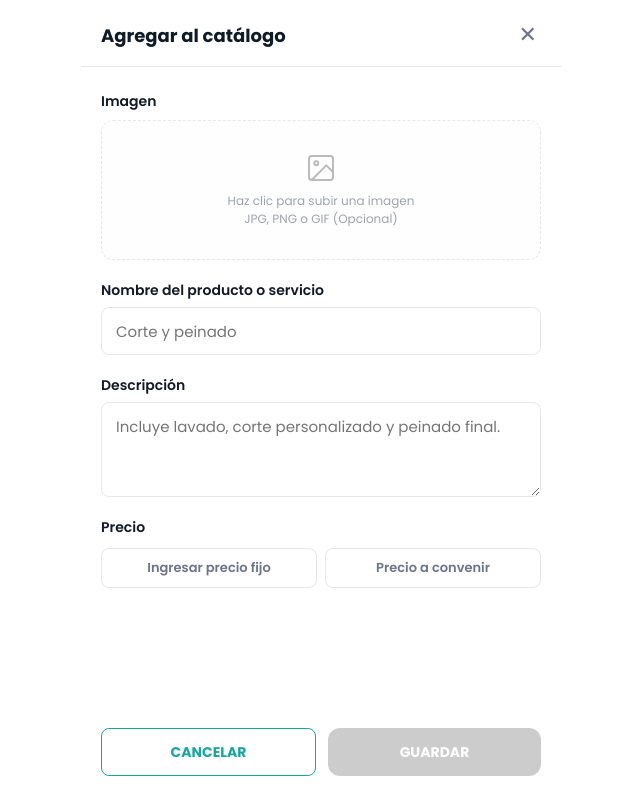
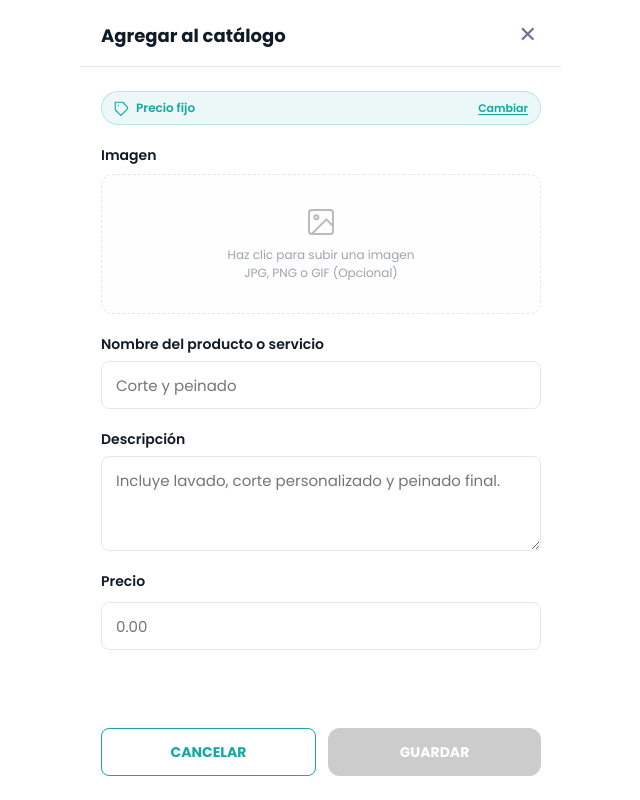
Before and after one commit to Car-fuentes/emprendebot-front, a React (Vite) app: page /catalogo/agregar in a window 1280 px wide. Shown: the whole page, without its empty margins (319-959 px from the left). Built offline with nearby package versions, Linux system fonts and the light colour scheme; no server answers; sample sign-in values are in the browser's storage.

Commit message:
correccion logica precios y validacion precio fijo

```diff
--- a/src/pages/ProductFormPage.tsx
+++ b/src/pages/ProductFormPage.tsx
@@ -33,7 +33,7 @@ export function ProductFormPage() {
     nombre: existing?.nombre ?? '',
     descripcion: existing?.descripcion ?? '',
     precio: existing?.precio != null ? String(existing.precio) : '',
-    precioConsultar: existing?.precioConsultar ? true : existing?.precio != null ? false : locationPrecioConsultar,
+    precioConsultar: existing?.precioConsultar ? true : existing?.precio != null ? false : locationPrecioConsultar ?? false,
     imagen: existing?.imagen ?? '',
   })
 
@@ -61,9 +61,13 @@ export function ProductFormPage() {
     reader.readAsDataURL(file)
   }
 
+  const hasValidPrice = form.precioConsultar === true
+    || (form.precio.trim() !== '' && Number.isFinite(Number(form.precio)) && Number(form.precio) > 0)
+  const canSave = !!form.nombre.trim() && hasValidPrice && !isBusinessLoading
+
   const handleSave = () => {
     console.log('handleSave clicked', { form, user, business, isBusinessLoading })
-    if (!form.nombre || !user) return
+    if (!canSave || !user) return
 
     const nuevo = {
       id: crypto.randomUUID(),
@@ -102,8 +106,6 @@ export function ProductFormPage() {
 
     navigate('/catalogo')
   }
-
-  const canSave = !!form.nombre && !isBusinessLoading
 
   const inputStyle: React.CSSProperties = {
     height: 48,
@@ -157,6 +159,46 @@ export function ProductFormPage() {
 
       {/* Formulario */}
       <div style={{ padding: '24px 20px', display: 'flex', flexDirection: 'column', gap: 20, flex: 1 }}>
+
+        {/* Tipo de precio */}
+        <div style={{
+          minHeight: 34,
+          padding: '7px 12px',
+          display: 'flex',
+          alignItems: 'center',
+          justifyContent: 'space-between',
+          gap: 12,
+          border: '1px solid rgba(19, 168, 162, 0.22)',
+          borderRadius: 'var(--radius-full)',
+          background: 'rgba(19, 168, 162, 0.08)',
+          color: 'var(--color-primary)',
+        }}>
+          <span style={{ display: 'inline-flex', alignItems: 'center', gap: 7, fontSize: 12, fontWeight: 600 }}>
+            <svg width="15" height="15" viewBox="0 0 24 24" fill="none" stroke="currentColor" strokeWidth="1.8" strokeLinecap="round" strokeLinejoin="round" aria-hidden="true">
+              <path d="M20.59 13.41 11 23l-9-9V2h12l6.59 6.59a3.41 3.41 0 0 1 0 4.82Z" />
+              <path d="M7 7h.01" />
+            </svg>
+            {form.precioConsultar ? 'Precio a convenir' : 'Precio fijo'}
+          </span>
+          <button
+            type="button"
+            onClick={() => setForm(prev => ({
+              ...prev,
+              precioConsultar: !prev.precioConsultar,
+              precio: prev.precioConsultar ? prev.precio : '',
+            }))}
+            style={{
+              padding: 0,
+              color: 'var(--color-primary)',
+              fontSize: 11,
+              fontWeight: 600,
+              textDecoration: 'underline',
+              textUnderlineOffset: 2,
+            }}
+          >
+            Cambiar
+          </button>
+        </div>
 
         {/* Imagen */}
         <div style={{ display: 'flex', flexDirection: 'column', gap: 8 }}>
@@ -226,48 +268,10 @@ export function ProductFormPage() {
           />
         </div>
 
-        {/* Precio */}
-        <div style={{ display: 'flex', flexDirection: 'column', gap: 10 }}>
-          <label style={labelStyle}>Precio</label>
-
-          {/* Toggle */}
-          <div style={{ display: 'flex', gap: 8 }}>
-            <button
-              type="button"
-              onClick={() => setForm(prev => ({ ...prev, precioConsultar: false }))}
-              style={{
-                flex: 1, height: 40, borderRadius: 8,
-                border: '1.5px solid',
-                borderColor: form.precioConsultar === false ? 'var(--color-primary)' : 'var(--color-border)',
-                background: form.precioConsultar === false ? 'rgba(19,171,162,0.08)' : 'var(--color-bg)',
-                color: form.precioConsultar === false ? 'var(--color-primary)' : 'var(--color-text-secondary)',
-                fontSize: 13, fontWeight: 600,
-                cursor: 'pointer', fontFamily: 'var(--font-family)',
-                transition: 'all 0.15s',
-              }}
-            >
-              Ingresar precio fijo
-            </button>
-            <button
-              type="button"
-              onClick={() => setForm(prev => ({ ...prev, precioConsultar: true, precio: '' }))}
-              style={{
-                flex: 1, height: 40, borderRadius: 8,
-                border: '1.5px solid',
-                borderColor: form.precioConsultar === true ? 'var(--color-primary)' : 'var(--color-border)',
-                background: form.precioConsultar === true ? 'rgba(19,171,162,0.08)' : 'var(--color-bg)',
-                color: form.precioConsultar === true ? 'var(--color-primary)' : 'var(--color-text-secondary)',
-                fontSize: 13, fontWeight: 600,
-                cursor: 'pointer', fontFamily: 'var(--font-family)',
-                transition: 'all 0.15s',
-              }}
-            >
-              Precio a convenir
-            </button>
-          </div>
-
-          {/* Input numérico: solo aparece al elegir "Ingresar precio" */}
-          {form.precioConsultar === false && (
+        {/* Precio fijo */}
+        {form.precioConsultar === false ? (
+          <div style={{ display: 'flex', flexDirection: 'column', gap: 10 }}>
+            <label style={labelStyle}>Precio</label>
             <input
               value={form.precio}
               onChange={set('precio')}
@@ -281,8 +285,41 @@ export function ProductFormPage() {
               step="0.01"
               style={inputStyle}
             />
-          )}
-        </div>
+          </div>
+        ) : (
+          <div style={{
+            minHeight: 70,
+            padding: '13px 16px',
+            display: 'flex',
+            alignItems: 'flex-start',
+            gap: 7,
+            border: '1px solid rgba(108, 115, 142, 0.12)',
+            borderRadius: 18,
+            background: '#E7EDF5',
+            color: 'var(--color-text-secondary)',
+            fontSize: 15,
+            lineHeight: 1.5,
+          }}>
+            <span aria-hidden="true" style={{
+              width: 18,
+              height: 18,
+              flexShrink: 0,
+              display: 'inline-flex',
+              alignItems: 'center',
+              justifyContent: 'center',
+              marginTop: 2,
+              color: 'var(--color-secondary)',
+            }}>
+              <svg width="18" height="18" viewBox="0 0 24 24" fill="none" stroke="currentColor" strokeWidth="1.7" strokeLinecap="round" strokeLinejoin="round">
+                <path d="M20 11.5a7.5 7.5 0 0 1-8 7.5 8.8 8.8 0 0 1-3.6-.8L4 20l1.5-4A7.3 7.3 0 0 1 4 11.5 7.5 7.5 0 0 1 12 4a7.5 7.5 0 0 1 8 7.5Z" />
+                <path d="M9 12h.01M12 12h.01M15 12h.01" />
+              </svg>
+            </span>
+            <span>
+              En el catálogo del chatbot se mostrará como <strong>Precio a convenir.</strong>
+            </span>
+          </div>
+        )}
 
         {/* Botones */}
         <div style={{ display: 'flex', gap: 12, paddingTop: 4, marginTop: 'auto' }}>
```
